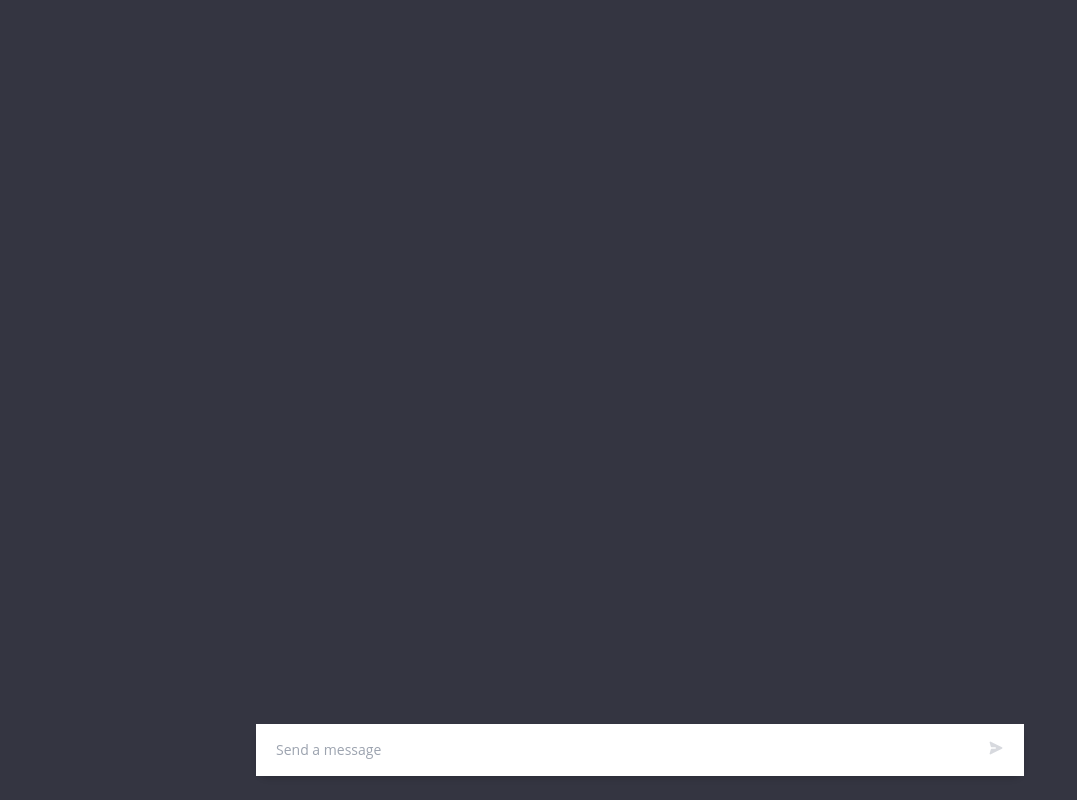
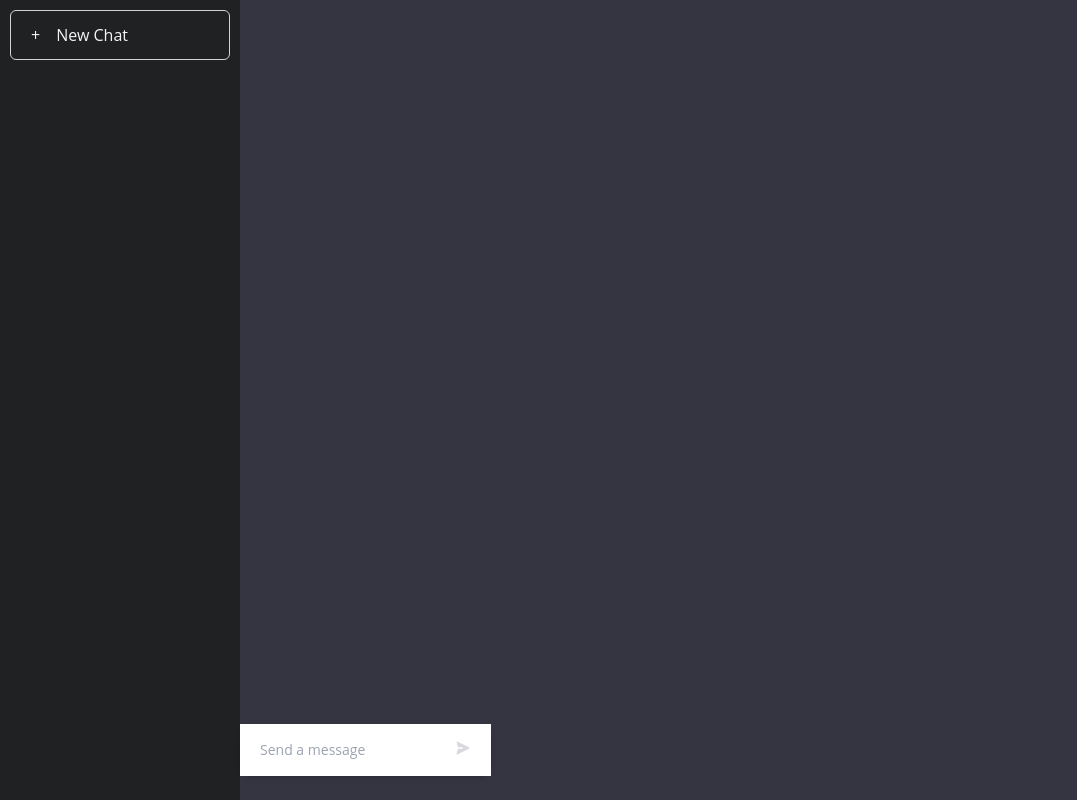
Before and after one commit to ken8823/ChatBot, a React (Create React App) app: page / in a window 1280 px wide. Shown: the whole page, without its empty margins (0-1077 px from the left). Built offline with nearby package versions, Linux system fonts and the light colour scheme.

Commit message:
added new outlooks for the chat bot

```diff
--- a/src/App.jsx
+++ b/src/App.jsx
@@ -1,9 +1,11 @@
 import ChatWindow from './Components/chatWindow'
+import SideBar from './Components/sideBar'
 
 function App() {
   return (
-    <div className="flex h-screen justify-around text-textPrimary bg-surfacePrimary box-border font-sans text-lg">
-      <main className="w-full">
+    <div className="flex flex-col min-h-screen justify-around text-textPrimary bg-surfacePrimary box-border font-sans">
+      <main className="flex absolute top-0 bottom-0 right-0 left-0">
+        <SideBar />
         <ChatWindow />
       </main>
     </div>
--- /dev/null
+++ b/src/Components/header.jsx
@@ -0,0 +1,9 @@
+import React from 'react'
+
+export default function Header() {
+  return (
+    <header className="sticky top-0 bg-headerPrimary text-headerTextPrimary py-4 px-6 z-10 flex justify-center border-b border-gray-900/50">
+      Chat Bot
+    </header>
+  )
+}
--- /dev/null
+++ b/src/Components/sideBar.jsx
@@ -0,0 +1,13 @@
+import Button from './button'
+
+function SideBar() {
+  return (
+    <section className="w-[240px] p-[10px] bg-[#202123]">
+      <Button className="w-full p-3 border border-gray-300 rounded-md text-left hover:bg-white hover:bg-opacity-10 transition-all duration-250 ease">
+        <span className="pl-2 pr-4">+</span>New Chat
+      </Button>
+    </section>
+  )
+}
+
+export default SideBar
```
